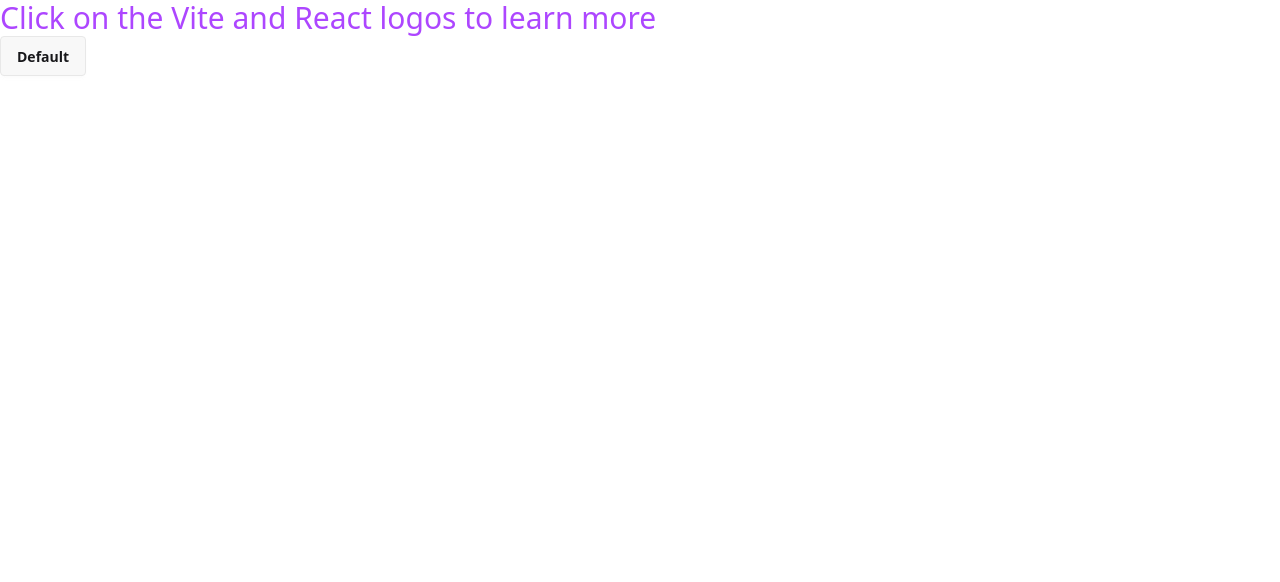
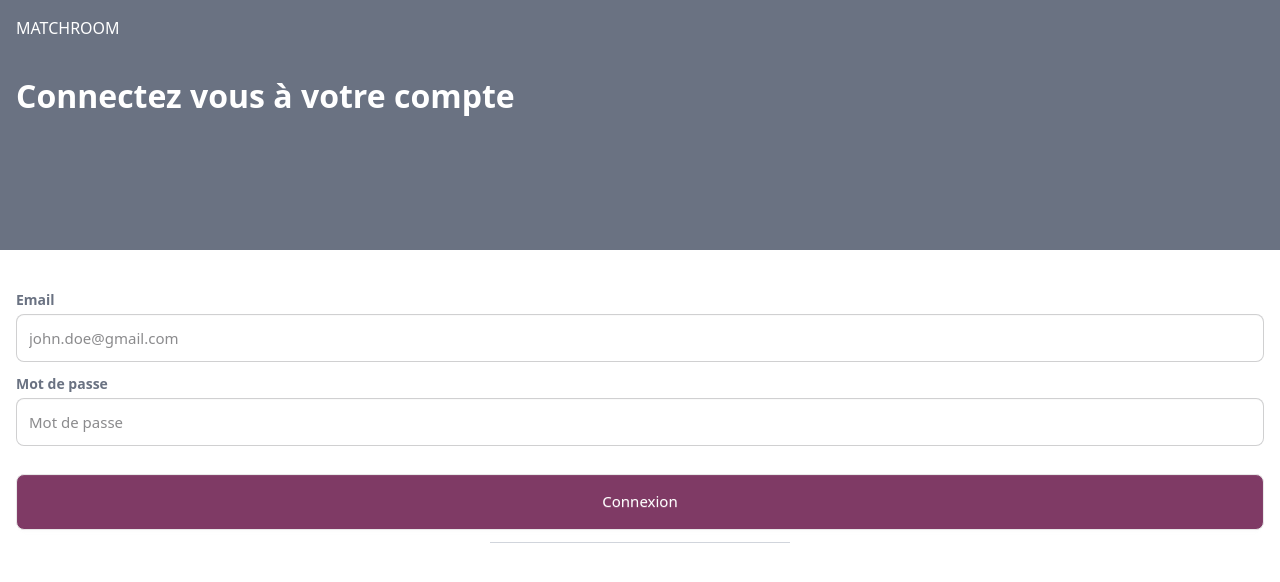
Before and after one commit to Harkansky/matchroom, a Symfony app: template templates/base.html.twig in a window 1280 px wide. Shown: the top 582 px of the page. Run offline with Twig, Linux system fonts and the light colour scheme; the template is opened without the code that fills it, so the values that code supplies are empty; style sheets or scripts are compiled from the project's sources; some libraries are stand-ins or nearby versions.

Commit message:
login / register + router

```diff
--- a/assets/src/assets/main.css
+++ b/assets/src/assets/main.css
@@ -1,4 +1,10 @@
 @import "tailwindcss";
 @plugin "daisyui" {
-    themes: light --default;
-  }
+  themes: light --default;
+}
+
+@theme {
+  --color-main: #7f3a65;
+  --color-secondary: #e7c54b;
+  --color-neutral: #6c7278;
+}
--- a/assets/src/components/App.jsx
+++ b/assets/src/components/App.jsx
@@ -4,11 +4,39 @@ function App() {
   return (
     <>
       <div>
-        <p className="text-purple-500 text-3xl">
-          Click on the Vite and React logos to learn more
-        </p>
-        <button className="btn">Default</button>
+        <div className="bg-gray-500 w-full h-[250px] p-4 flex flex-col gap-8 mb-8">
+          <h2 className="uppercase text-white">Matchroom</h2>
+          <h1 className="font-bold text-[32px] text-white">
+            Connectez vous à votre compte
+          </h1>
+        </div>
+        <form className="px-4">
+          <fieldset className="fieldset">
+            <legend className="fieldset-legend text-gray-500 text-sm pb-1">
+              Email
+            </legend>
+            <input
+              type="text"
+              className="input input-lg rounded-lg w-full text-[15px]"
+              placeholder="john.doe@gmail.com"
+            />
+          </fieldset>
 
+          <fieldset className="fieldset">
+            <legend className="fieldset-legend text-gray-500 text-sm pb-1">
+              Mot de passe
+            </legend>
+            <input
+              type="text"
+              className="input input-lg rounded-lg w-full text-[15px]"
+              placeholder="Mot de passe"
+            />
+          </fieldset>
+          <button className="btn btn-xl text-lg mt-6 text-[15px] text-white font-medium bg-main w-full rounded-lg">
+            Connexion
+          </button>
+        </form>
+        <hr className="text-gray-300 my-3 w-[300px] mx-auto" />
       </div>
     </>
   );
--- /dev/null
+++ b/assets/src/components/Login.jsx
@@ -0,0 +1,41 @@
+const Login = () => {
+  return (
+    <div>
+      <div className="bg-gray-500 w-full h-[250px] p-4 flex flex-col gap-8 mb-8">
+        <h2 className="uppercase text-white">Matchroom</h2>
+        <h1 className="font-bold text-[32px] text-white">
+          Connectez vous à votre compte
+        </h1>
+      </div>
+      <form className="px-4">
+        <fieldset className="fieldset">
+          <legend className="fieldset-legend text-gray-500 text-sm pb-1">
+            Email
+          </legend>
+          <input
+            type="text"
+            className="input input-lg rounded-lg w-full text-[15px]"
+            placeholder="john.doe@gmail.com"
+          />
+        </fieldset>
+
+        <fieldset className="fieldset">
+          <legend className="fieldset-legend text-gray-500 text-sm pb-1">
+            Mot de passe
+          </legend>
+          <input
+            type="text"
+            className="input input-lg rounded-lg w-full text-[15px]"
+            placeholder="Mot de passe"
+          />
+        </fieldset>
+        <button className="btn btn-xl text-lg mt-6 text-[15px] text-white font-medium bg-main w-full rounded-lg">
+          Connexion
+        </button>
+      </form>
+      <hr className="text-gray-300 my-3 w-[300px] mx-auto" />
+    </div>
+  );
+};
+
+export default Login;
--- /dev/null
+++ b/assets/src/components/Register.jsx
@@ -0,0 +1,126 @@
+const Register = () => {
+  return (
+    <div>
+      <div className="bg-gray-500 w-full h-[250px] p-4 flex flex-col gap-8 mb-8">
+        <h2 className="uppercase text-white">Matchroom</h2>
+        <h1 className="font-bold text-[32px] text-white">Inscription</h1>
+      </div>
+      <form className="px-4">
+        <div className="flex gap-4">
+          <fieldset className="fieldset w-full">
+            <legend className="fieldset-legend text-gray-500 text-sm pb-1">
+              Nom
+            </legend>
+            <input
+              type="text"
+              className="input input-lg rounded-lg w-full text-[15px]"
+              placeholder="John"
+            />
+          </fieldset>
+
+          <fieldset className="fieldset w-full">
+            <legend className="fieldset-legend text-gray-500 text-sm pb-1">
+              Prénom
+            </legend>
+            <input
+              type="text"
+              className="input input-lg rounded-lg w-full text-[15px]"
+              placeholder="Doe"
+            />
+          </fieldset>
+        </div>
+
+        <div className="flex gap-4">
+          <fieldset className="fieldset w-full">
+            <legend className="fieldset-legend text-gray-500 text-sm pb-1">
+              Email
+            </legend>
+            <input
+              type="text"
+              className="input input-lg rounded-lg w-full text-[15px]"
+              placeholder="john.doe@gmail.com"
+            />
+          </fieldset>
+        </div>
+
+        <div className="flex gap-4">
+          <fieldset className="fieldset w-full">
+            <legend className="fieldset-legend text-gray-500 text-sm pb-1">
+              Date
+            </legend>
+            <input
+              type="date"
+              className="input input-lg rounded-lg w-full text-[15px]"
+              placeholder="01/01/1992"
+            />
+          </fieldset>
+        </div>
+
+        <fieldset className="fieldset w-full">
+          <legend className="fieldset-legend text-gray-500 text-sm pb-1">
+            Téléphone
+          </legend>
+          <label className="input input-lg w-full validator rounded-lg text-[15px]">
+            <svg
+              className="h-[1em] opacity-50"
+              xmlns="http://www.w3.org/2000/svg"
+              viewBox="0 0 16 16"
+            >
+              <g fill="none">
+                <path
+                  d="M7.25 11.5C6.83579 11.5 6.5 11.8358 6.5 12.25C6.5 12.6642 6.83579 13 7.25 13H8.75C9.16421 13 9.5 12.6642 9.5 12.25C9.5 11.8358 9.16421 11.5 8.75 11.5H7.25Z"
+                  fill="currentColor"
+                ></path>
+                <path
+                  fillRule="evenodd"
+                  clipRule="evenodd"
+                  d="M6 1C4.61929 1 3.5 2.11929 3.5 3.5V12.5C3.5 13.8807 4.61929 15 6 15H10C11.3807 15 12.5 13.8807 12.5 12.5V3.5C12.5 2.11929 11.3807 1 10 1H6ZM10 2.5H9.5V3C9.5 3.27614 9.27614 3.5 9 3.5H7C6.72386 3.5 6.5 3.27614 6.5 3V2.5H6C5.44771 2.5 5 2.94772 5 3.5V12.5C5 13.0523 5.44772 13.5 6 13.5H10C10.5523 13.5 11 13.0523 11 12.5V3.5C11 2.94772 10.5523 2.5 10 2.5Z"
+                  fill="currentColor"
+                ></path>
+              </g>
+            </svg>
+            <input
+              type="tel"
+              className="tabular-nums"
+              required
+              placeholder="06 12 34 56 78"
+              pattern="[0-9]*"
+              minlength="10"
+              maxlength="10"
+              title="Must be 10 digits"
+            />
+          </label>
+        </fieldset>
+
+        <fieldset className="fieldset">
+          <legend className="fieldset-legend text-gray-500 text-sm pb-1">
+            Mot de passe
+          </legend>
+          <input
+            type="password"
+            className="input input-lg rounded-lg w-full text-[15px]"
+            placeholder="Mot de passe"
+          />
+        </fieldset>
+
+        <fieldset className="fieldset">
+          <legend className="fieldset-legend text-gray-500 text-sm pb-1">
+            Confirmation du mot de passe
+          </legend>
+          <input
+            type="password"
+            className="input input-lg rounded-lg w-full text-[15px]"
+            placeholder="Mot de passe"
+          />
+        </fieldset>
+
+        <button className="btn btn-xl text-lg mt-6 text-[15px] text-white font-medium bg-main w-full rounded-lg">
+          Inscription
+        </button>
+      </form>
+      <hr className="text-gray-300 my-3 w-[300px] mx-auto" />
+    </div>
+  );
+};
+
+export default Register;
--- a/assets/src/main.jsx
+++ b/assets/src/main.jsx
@@ -1,12 +1,21 @@
 import { StrictMode } from "react";
 import { createRoot } from "react-dom/client";
-import App from "./components/App.jsx";
+import App from "./components/App";
 import "./assets/main.css";
+import Login from "./components/Login";
+import Register from "./components/Register";
+import { HashRouter, Route, Routes } from "react-router-dom";
 
 createRoot(document.getElementById("root")).render(
   <StrictMode>
     <div className="container m-auto">
-      <App />
+      <HashRouter>
+        <Routes>
+          <Route index element={<App />} />
+          <Route path="/login" element={<Login />} />
+          <Route path="/register" element={<Register />} />
+        </Routes>
+      </HashRouter>
     </div>
   </StrictMode>
 );
--- a/package.json
+++ b/package.json
@@ -31,6 +31,7 @@
     "daisyui": "^5.0.27",
     "postcss": "^8.5.3",
     "prop-types": "^15.8.1",
+    "react-router-dom": "^7.5.1",
     "tailwindcss": "^4.1.4"
   }
 }
```
Also changed, not shown: assets/src/components/Input.jsx (added, +10 -0 lines), config/routes.yaml (+8 -4 lines), package-lock.json, public/img/login-header.png (added), 1 other file.
